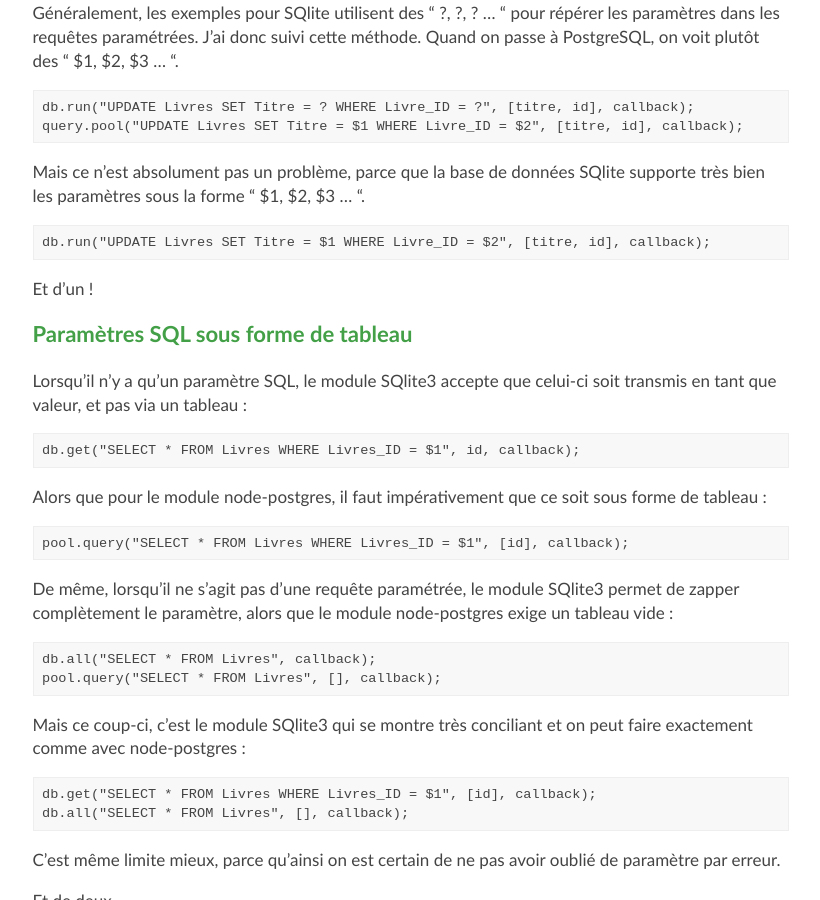
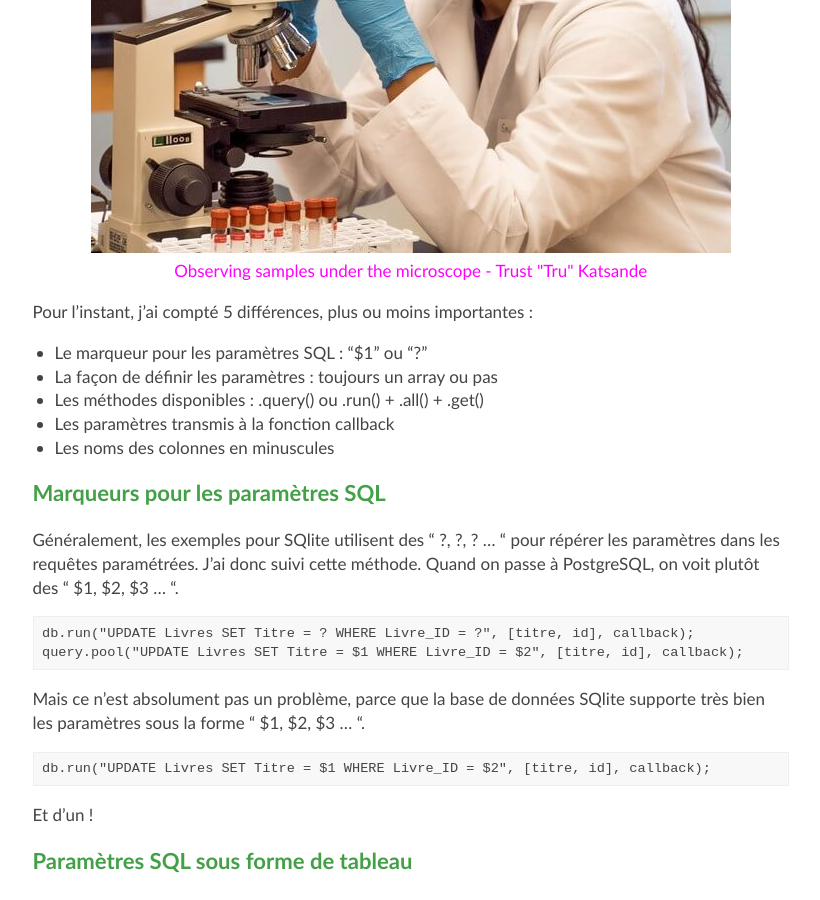
Before and after one commit to michelc/blog2, a Jekyll site: the page built from _posts/2019-10-07-comparaison-sqlite-postgresql-express.md, in a window 1280 px wide and 900 px high, scrolled down 525 px. Shown: the whole window, without its empty margins (10-830 px from the left). Built offline with Jekyll 4.4.1, drawn with Linux system fonts in a browser that asks for light colours.

Commit message:
Illustration pour "Comparaison de l'utilisation de SQlite ou PostgreSQL avec Express".

```diff
--- a/_posts/2019-10-07-comparaison-sqlite-postgresql-express.md
+++ b/_posts/2019-10-07-comparaison-sqlite-postgresql-express.md
@@ -10,6 +10,13 @@ Après avoir rédigé deux tutoriels sur Express pour accéder à des bases de d
 [PostgreSQL]({% post_url 2019-09-21-crud-avec-express-postgresql-10-etapes %}),
 j'ai pu me rendre compte qu'il n'y avait pas de si gros écarts que çà entre les
 deux systèmes.
+
+<figure>
+  <img src="/public/2019/microscope.jpg" alt="microscope" />
+  <figcaption>
+    <a href="https://unsplash.com/photos/6q5QG8iIgRo">Observing samples under the microscope - Trust "Tru" Katsande</a>
+  </figcaption>
+</figure>
 
 Pour l'instant, j'ai compté 5 différences, plus ou moins importantes :
 
```
Also changed, not shown: public/2019/microscope.jpg (added).
